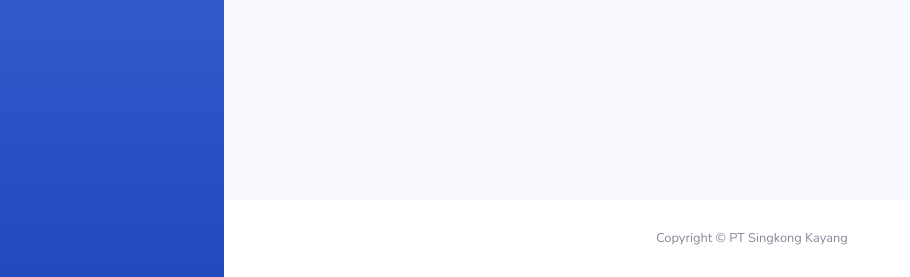
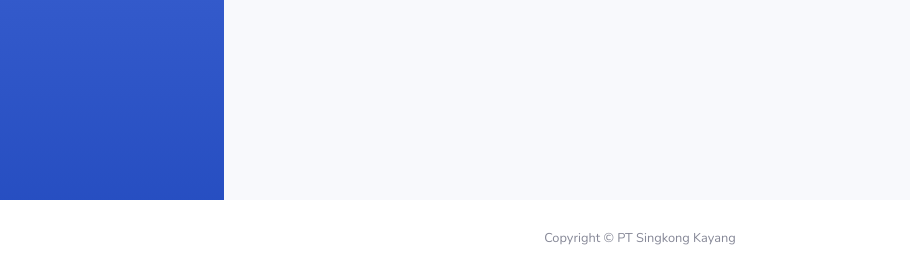
Before and after one commit to bancarafarros/payday, a CodeIgniter app: page /database/admin/Dashboard in a window 1280 px wide. Shown: the part 523-800 px from the top of the page, without its empty margins (0-910 px from the left). Run offline with CodeIgniter, Linux system fonts and the light colour scheme; data that the repository does not hold is empty.

Commit message:
add fixed-bottom

```diff
--- a/application/views/templates_admin/footer.php
+++ b/application/views/templates_admin/footer.php
@@ -1,5 +1,5 @@
 <!-- Footer -->
-<footer class="sticky-footer bg-white">
+<footer class="sticky-footer bg-white fixed-bottom">
                 <div class="container my-auto">
                     <div class="copyright text-center my-auto">
                         <span>Copyright &copy; PT Singkong Kayang</span>
```
